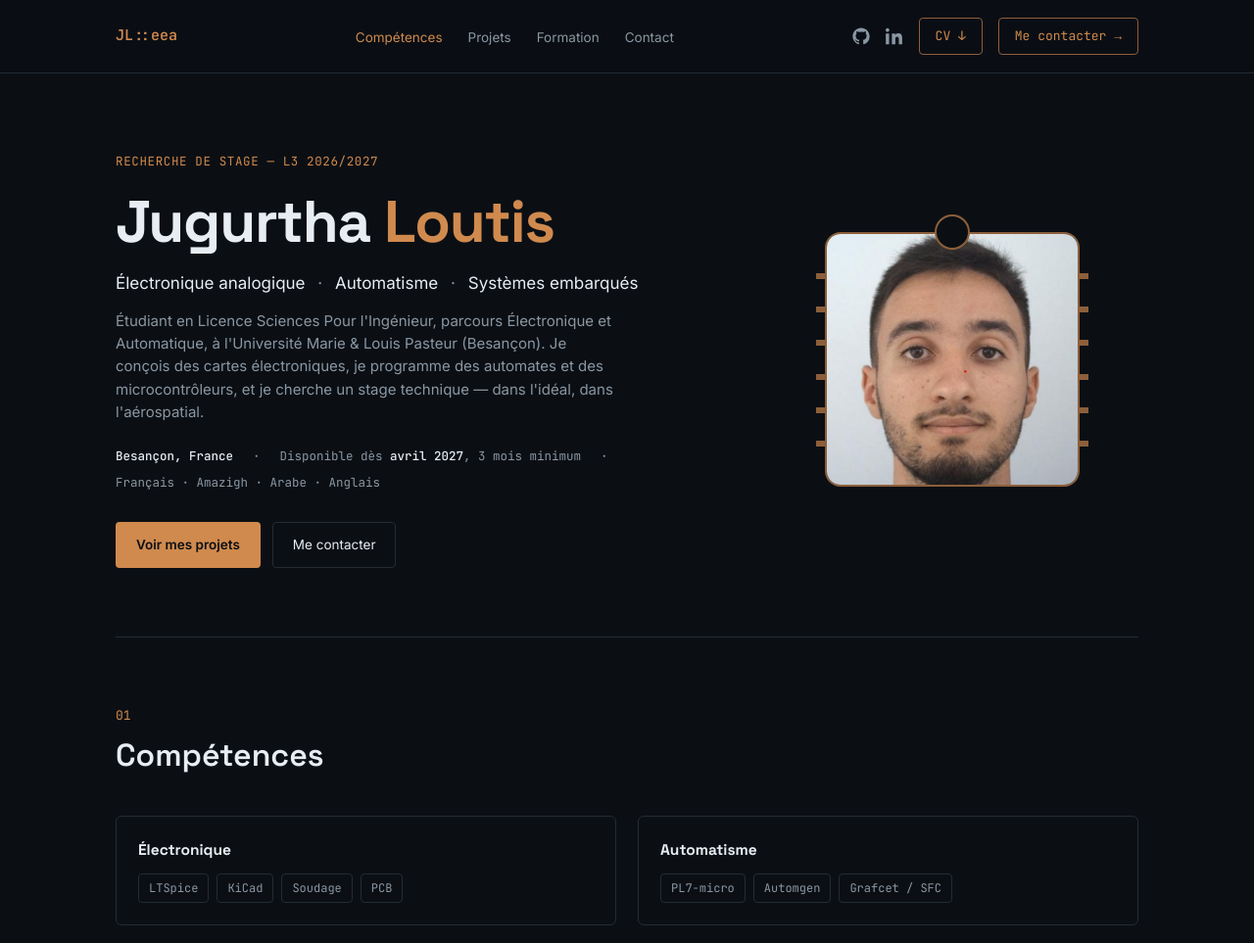
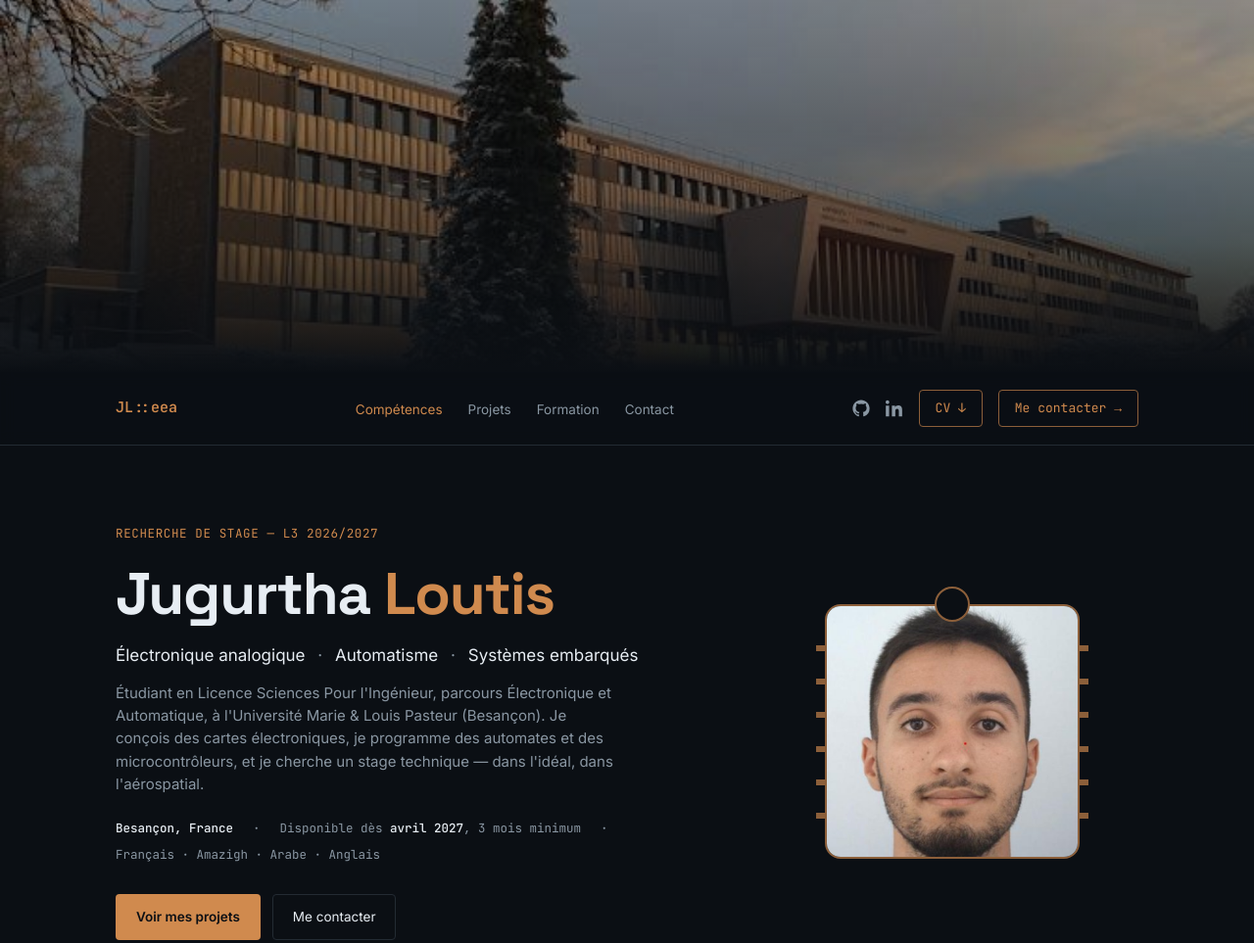
Before and after one commit to Jugurtha25/Jugurtha25.github.io, a plain HTML site: page index.html in a window 1280 px wide. Shown: the top 963 px of the page at 98% size. Drawn offline with Linux system fonts and the light colour scheme.

Commit message:
Add files via upload

```diff
--- a/index.html
+++ b/index.html
@@ -35,6 +35,10 @@
     font-family:'JetBrains Mono', monospace; font-size:13px;
   }
   .skip-link:focus{ left:0; }
+
+  .cover{ position:relative; width:100%; height:clamp(200px, 32vw, 380px); overflow:hidden; }
+  .cover img{ width:100%; height:100%; object-fit:cover; display:block; filter:brightness(.7); }
+  .cover-fade{ position:absolute; inset:0; background:linear-gradient(to bottom, rgba(11,15,20,0) 0%, rgba(11,15,20,.5) 65%, var(--bg) 100%); }
 
   header{
     position:sticky; top:0; z-index:50;
@@ -210,6 +214,11 @@
 <body>
 
 <a href="#main" class="skip-link">Aller au contenu</a>
+
+<div class="cover">
+  <img src="ufr-st.jpg" alt="Campus de la Bouloie, UFR Sciences et Techniques, Besançon" onerror="this.closest('.cover').style.display='none'">
+  <div class="cover-fade"></div>
+</div>
 
 <header>
   <div class="nav-inner">
```
